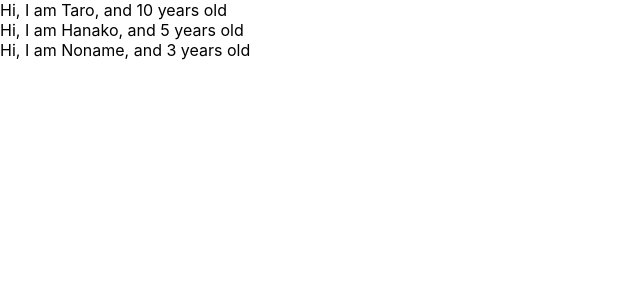
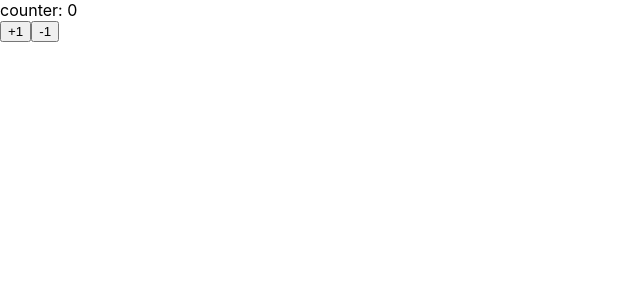
Before and after one commit to tomoakiWeb/udemy-react-redux-crud-application, a React (Create React App) app: page / in a window 1280 px wide. Shown: the top 300 px of the page, without its empty margins (0-640 px from the left). Built offline with nearby package versions, Linux system fonts and the light colour scheme.

Commit message:
learn state and setState

```diff
--- a/src/App.js
+++ b/src/App.js
@@ -1,31 +1,33 @@
-import React from 'react';
-import PropTypes from 'prop-types';
+import React, { Component } from 'react';
 
-const App = () => {
-  const profiles = [
-  {name:"Taro",age:10},
-  {name:"Hanako",age:5},
-  {name: "Noname",age:3}
-  ]
-  return (
-    <div>
-    {
-      profiles.map((profiles, index)=>{
-        return <User name={profiles.name} age={profiles.age} key={index}/>
-      })
-    }
-    </div>
-  )
-}
-
-const User = (props) => {
-  return <div>Hi, I am {props.name}, and {props.age} years old</div>
-}
+const App = () => (<Counter></Counter>)
 
 
-User.propTypes = {
-  name: PropTypes.string,
-  age: PropTypes.number.isRequired
+class Counter extends Component {
+  constructor(props) {
+    super(props)
+    console.log(this.state)
+    this.state = {count: 0}
+  }
+
+  handlePlusButton = () => {
+    this.setState({count: this.state.count + 1})
+  }
+
+  handleMinusButton = () => {
+    this.setState({count: this.state.count - 1})
+  }
+
+  render () {
+    console.log("render")
+  return (
+    <React.Fragment>
+    <div>counter: {this.state.count}</div>
+    <button onClick={this.handlePlusButton}>+1</button>
+    <button onClick={this.handleMinusButton}>-1</button>
+    </React.Fragment>
+    )
+  }
 }
 
 export default App;
```
